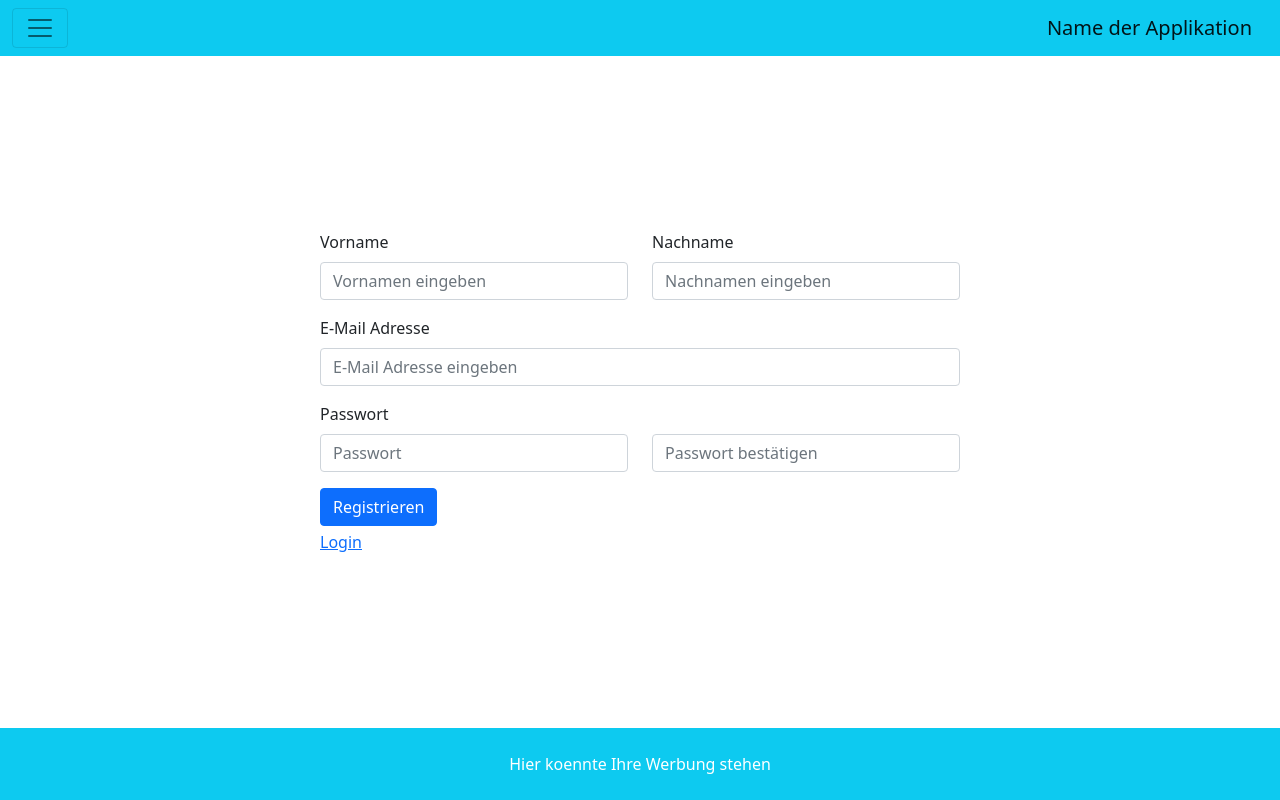
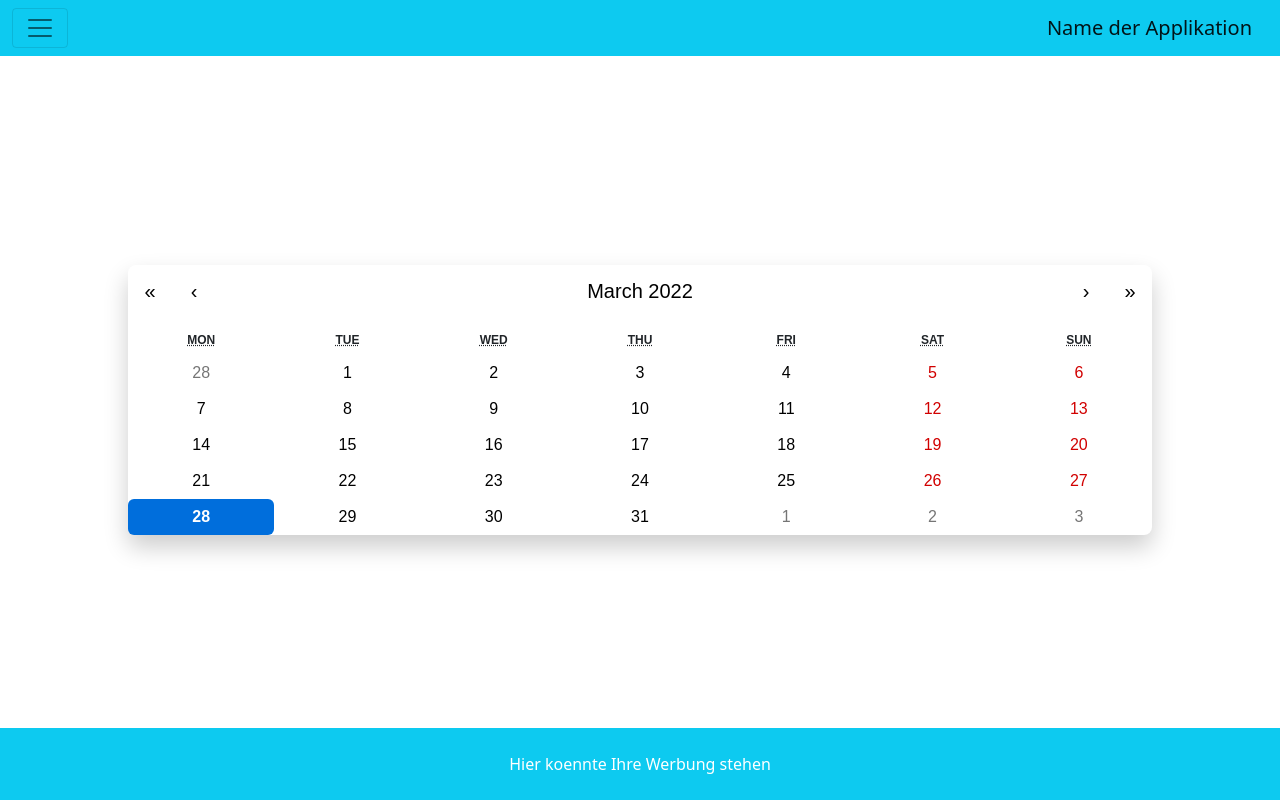
Before and after one commit to catirony/verteilte_systeme, a React (Create React App) app in the folder Frontend/react-ui/: page / in a window 1280 px wide. Built offline with nearby package versions, Linux system fonts and the light colour scheme.

Commit message:
implementation reacvt calendar

```diff
--- a/Frontend/react-ui/package.json
+++ b/Frontend/react-ui/package.json
@@ -10,6 +10,7 @@
     "bootstrap-icons": "^1.8.1",
     "react": "^17.0.2",
     "react-bootstrap": "^2.2.1",
+    "react-calendar": "^3.7.0",
     "react-dom": "^17.0.2",
     "react-router-dom": "^6.2.2",
     "react-scripts": "5.0.0",
--- /dev/null
+++ b/Frontend/react-ui/src/components/calendar/CalenderView.jsx
@@ -0,0 +1,11 @@
+import React, { useState } from "react";
+import Calendar from "react-calendar";
+import "./css/Calendar.css";
+
+function CalendarView() {
+  const [value, onChange] = useState(new Date());
+
+  return <Calendar className="position-absolute top-50 start-50 translate-middle" onChange={onChange} value={value} />;
+}
+
+export default CalendarView;
--- /dev/null
+++ b/Frontend/react-ui/src/components/calendar/css/Calendar.css
@@ -0,0 +1,126 @@
+.react-calendar {
+  width: 80%;
+  max-width: 100%;
+  background: #ffff;
+  border-radius: 8px;
+  box-shadow: 0 12px 24px rgba(0, 0, 0, 0.2);
+  font-family: Arial, Helvetica, sans-serif;
+  line-height: 1.125em;
+}
+.react-calendar--doubleView {
+  width: 700px;
+}
+.react-calendar--doubleView .react-calendar__viewContainer {
+  display: flex;
+  margin: -0.5em;
+}
+.react-calendar--doubleView .react-calendar__viewContainer > * {
+  width: 50%;
+  margin: 0.5em;
+}
+.react-calendar,
+.react-calendar *,
+.react-calendar *:before,
+.react-calendar *:after {
+  -moz-box-sizing: border-box;
+  -webkit-box-sizing: border-box;
+  box-sizing: border-box;
+}
+.react-calendar button {
+  margin: 0;
+  border: 0;
+  outline: none;
+}
+.react-calendar button:enabled:hover {
+  cursor: pointer;
+}
+.react-calendar__navigation {
+  display: flex;
+  height: 44px;
+  margin-bottom: 1em;
+}
+.react-calendar__navigation button {
+  min-width: 44px;
+  background: none;
+  font-size: 20px;
+  margin-top: 8px;
+}
+.react-calendar__navigation button:disabled {
+  background-color: #f0f0f0;
+}
+.react-calendar__navigation button:enabled:hover,
+.react-calendar__navigation button:enabled:focus {
+  background-color: #e6e6e6;
+}
+.react-calendar__month-view__weekdays {
+  text-align: center;
+  text-transform: uppercase;
+  font-weight: bold;
+  font-size: 0.75em;
+}
+.react-calendar__month-view__weekdays__weekday {
+  padding: 0.5em;
+}
+.react-calendar__month-view__weekNumbers .react-calendar__tile {
+  display: flex;
+  align-items: center;
+  justify-content: center;
+  font-size: 0.75em;
+  font-weight: bold;
+}
+.react-calendar__month-view__days__day--weekend {
+  color: #d10000;
+}
+.react-calendar__month-view__days__day--neighboringMonth {
+  color: #757575;
+}
+.react-calendar__year-view .react-calendar__tile,
+.react-calendar__decade-view .react-calendar__tile,
+.react-calendar__century-view .react-calendar__tile {
+  padding: 2em 0.5em;
+}
+.react-calendar__tile {
+  max-width: 100%;
+  padding: 10px 6.6667px;
+  background: none;
+  text-align: center;
+  line-height: 16px;
+}
+.react-calendar__tile:disabled {
+  background-color: #f0f0f0;
+}
+.react-calendar__tile:enabled:hover,
+.react-calendar__tile:enabled:focus {
+  background-color: #e6e6e6;
+  border-radius: 6px;
+}
+.react-calendar__tile--now {
+  background: #e6e6e6;
+  border-radius: 6px;
+  font-weight: bold;
+  color: green;
+}
+.react-calendar__tile--now:enabled:hover,
+.react-calendar__tile--now:enabled:focus {
+  background: #6f48eb33;
+  border-radius: 6px;
+  font-weight: bold;
+}
+.react-calendar__tile--hasActive {
+  background: #76baff;
+}
+.react-calendar__tile--hasActive:enabled:hover,
+.react-calendar__tile--hasActive:enabled:focus {
+  background: #a9d4ff;
+}
+.react-calendar__tile--active {
+  background: #006edc;
+  color: white;
+}
+.react-calendar__tile--active:enabled:hover,
+.react-calendar__tile--active:enabled:focus {
+  background: #1087ff;
+}
+.react-calendar--selectRange .react-calendar__tile--hover {
+  background-color: #e6e6e6;
+}
--- a/Frontend/react-ui/src/components/forms/LoginForm.jsx
+++ b/Frontend/react-ui/src/components/forms/LoginForm.jsx
@@ -1,7 +1,6 @@
-import React from "react";
-import { Form, FormControl, Button, Row, Col, Breadcrumb } from "react-bootstrap";
+import { React, useEffect } from "react";
+import { Form, Button, Breadcrumb } from "react-bootstrap";
 import { useParams, Link } from "react-router-dom";
-import { useEffect } from "react";
 
 function LoginForm() {
   let { postSlug } = useParams();
@@ -11,7 +10,7 @@ function LoginForm() {
   }, [postSlug]);
 
   return (
-    <Form className="login w-50 position-absolute top-50 start-50 translate-middle">
+    <Form className="w-50 position-absolute top-50 start-50 translate-middle">
       <Form.Group className="mb-3" controlId="formBasicEmail">
         <Form.Label>E-Mail Adresse</Form.Label>
         <Form.Control type="email" placeholder="E-Mail Adresse eingeben" />
@@ -28,7 +27,7 @@ function LoginForm() {
 
       <Breadcrumb>
         <Breadcrumb.Item>
-          <Link to="/">Registrieren</Link>
+          <Link to="/signup">Registrieren</Link>
         </Breadcrumb.Item>
       </Breadcrumb>
     </Form>
--- a/Frontend/react-ui/src/components/forms/SignupForm.jsx
+++ b/Frontend/react-ui/src/components/forms/SignupForm.jsx
@@ -1,8 +1,6 @@
-import React from "react";
-import { Form, FormControl, Button, Row, Col, Breadcrumb } from "react-bootstrap";
+import { React, useEffect } from "react";
+import { Form, Button, Row, Col, Breadcrumb } from "react-bootstrap";
 import { useParams, Link } from "react-router-dom";
-import { useEffect } from "react";
-import { NavLink } from "react-bootstrap";
 
 function SignupForm() {
   let { postSlug } = useParams();
@@ -12,7 +10,7 @@ function SignupForm() {
   }, [postSlug]);
 
   return (
-    <Form className="signup w-50 position-absolute top-50 start-50 translate-middle">
+    <Form className="w-50 position-absolute top-50 start-50 translate-middle">
       <Row>
         <Col>
           <Form.Group className="mb-3" controlId="formBasicEmail">
--- a/Frontend/react-ui/src/components/index.js
+++ b/Frontend/react-ui/src/components/index.js
@@ -2,3 +2,4 @@ export { default as Navigation } from "./core/Navigation";
 export { default as Footer } from "./core/Footer";
 export { default as SignupForm } from "./forms/SignupForm";
 export { default as LoginForm } from "./forms/LoginForm";
+export { default as CalendarView } from "./calendar/CalenderView";
--- a/Frontend/react-ui/src/index.js
+++ b/Frontend/react-ui/src/index.js
@@ -4,13 +4,14 @@ import "./index.css";
 import reportWebVitals from "./reportWebVitals";
 import "bootstrap/dist/css/bootstrap.min.css";
 import { BrowserRouter as Router, Route, Routes } from "react-router-dom";
-import { Navigation, Footer, SignupForm, LoginForm } from "./components";
+import { Navigation, Footer, SignupForm, LoginForm, CalendarView } from "./components";
 
 ReactDOM.render(
   <Router>
     <Navigation />
+    <CalendarView />
     <Routes>
-      <Route path="/" element={<SignupForm />} />
+      <Route path="/signup" element={<SignupForm />} />
       <Route path="/login" element={<LoginForm />} />
     </Routes>
     <Footer />
```
Also changed, not shown: 1 other file (tests, documents, lock files or other folders).
